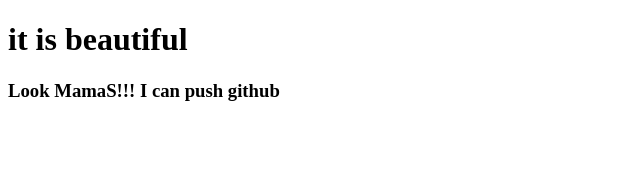
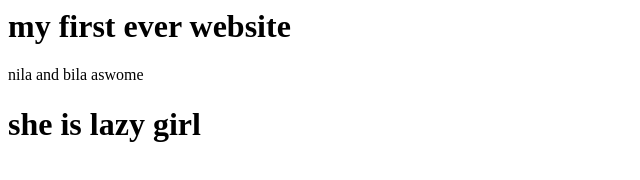
Before and after one commit to subrotomojumder/hare-krishna, a plain HTML site: page index.html in a window 1280 px wide. Shown: the whole page, without its empty margins (0-640 px from the left). Drawn offline with Linux system fonts and the light colour scheme.

Commit message:
nice girl

```diff
--- a/index.html
+++ b/index.html
@@ -1,14 +1,3 @@
-<!DOCTYPE html>
-<html lang="en">
-<head>
-    <meta charset="UTF-8">
-    <meta http-equiv="X-UA-Compatible" content="IE=edge">
-    <meta name="viewport" content="width=device-width, initial-scale=1.0">
-    <title>Document</title>
-</head>
-<body>
-    <h1>it is beautiful</h1>
-     <h3>Look MamaS!!! I can push github</h3>
-
-</body>
-</html>
+<h1>my first ever website</h1>
+<p>nila and bila aswome </p>
+<h1>she is lazy girl</h1>
```
